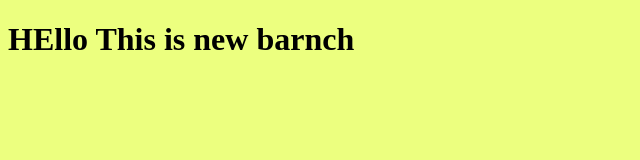
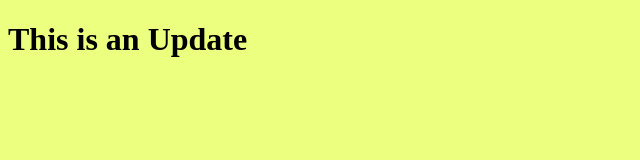
Before and after one commit to Mohamed-A-Elkholy/myProject, a plain HTML site: page index.html in a window 1280 px wide. Shown: the whole page, without its empty margins (0-640 px from the left). Drawn offline with Linux system fonts and the light colour scheme.

Commit message:
Change the title

```diff
--- a/index.html
+++ b/index.html
@@ -8,7 +8,7 @@
 </head>
 <body>
 
-    <h1>HEllo This is new barnch</h1>
+    <h1>This is an Update</h1>
     <script src="app.js"></script>
 </body>
 </html>
```
